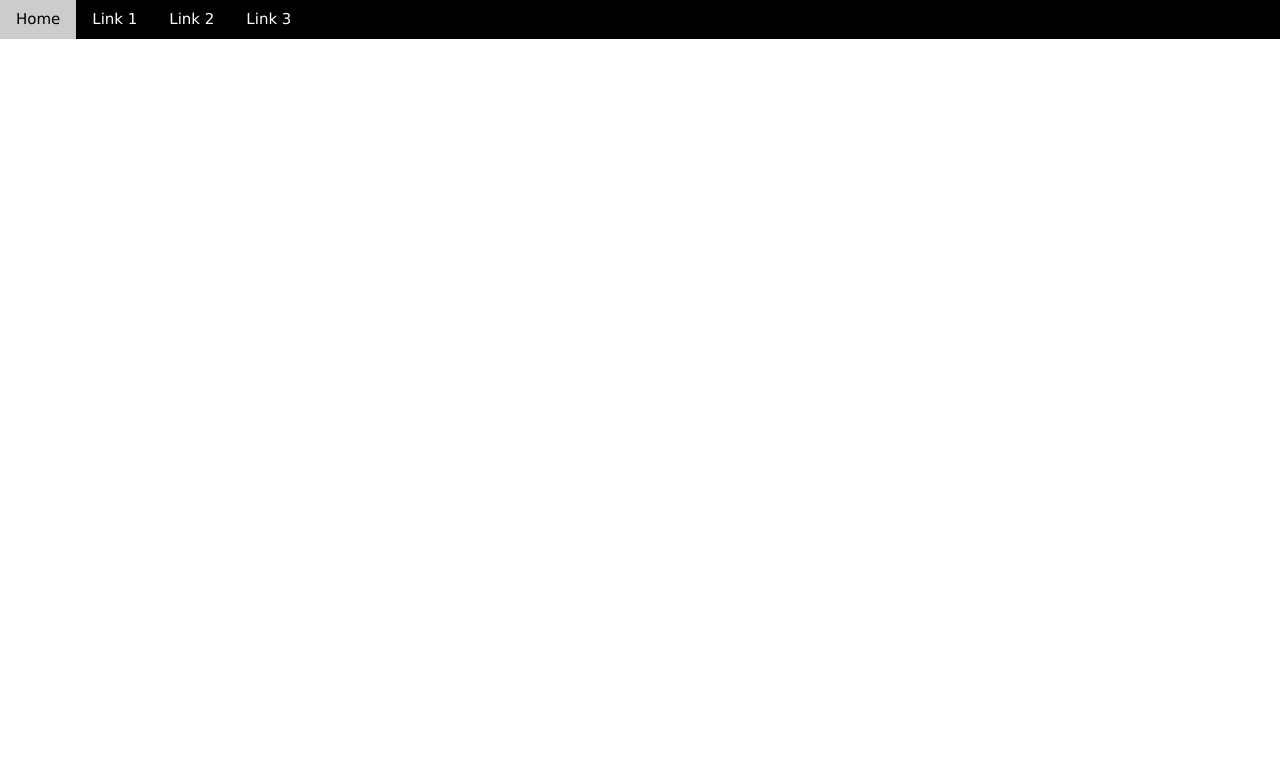
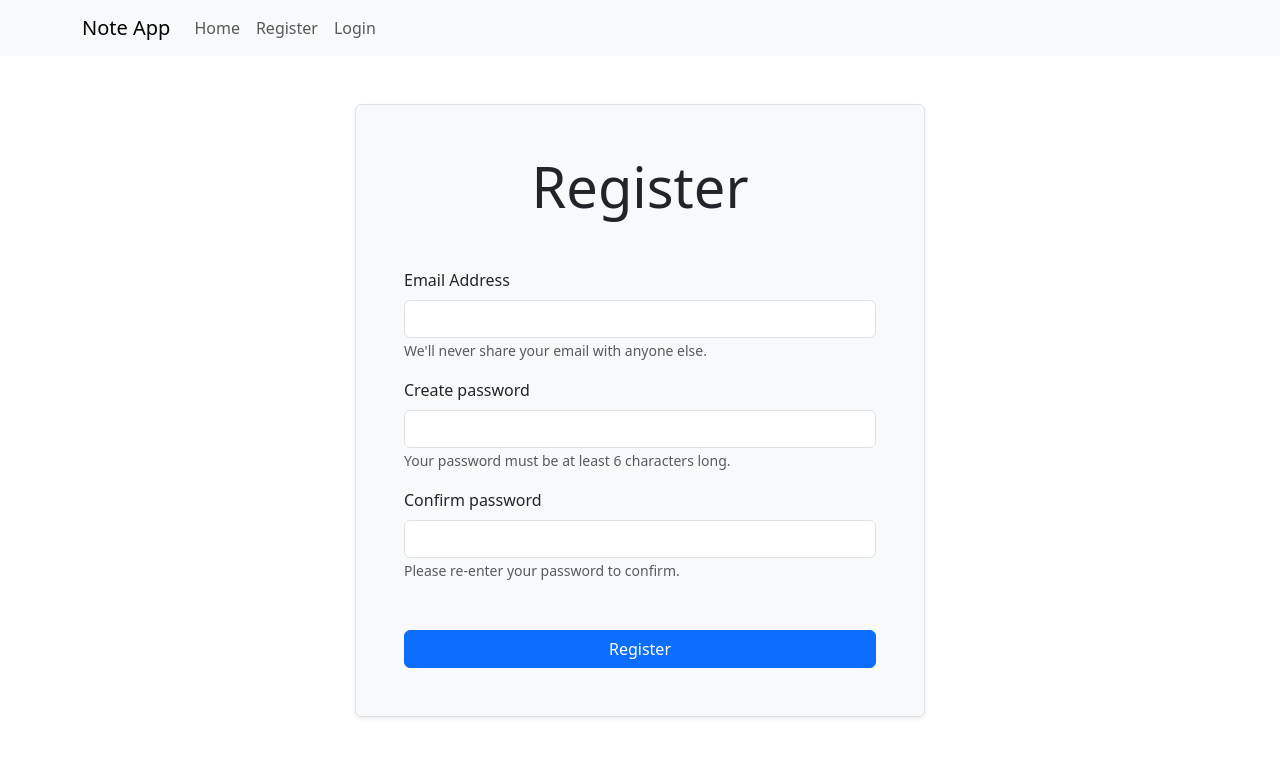
Before and after one commit to whdev36-cyber/flask-notes-app, a Flask app: page /register in a window 1280 px wide. Shown: the top 757 px of the page. Run offline with Flask 3, Linux system fonts and the light colour scheme.

Commit message:
feat: update base layout and enhance registration form with password confirmation

```diff
--- a/templates/base.html
+++ b/templates/base.html
@@ -5,17 +5,27 @@
     <meta charset="UTF-8">
     <meta name="viewport" content="width=device-width, initial-scale=1.0">
     <title>Notes App | {% block title %}{% endblock %}</title>
-    <link rel="stylesheet" href="https://www.w3schools.com/w3css/5/w3.css">
+    <link rel="stylesheet" href="https://cdn.jsdelivr.net/npm/bootstrap@5.3.6/dist/css/bootstrap.min.css">
 </head>
 
 <body>
-    <div class="w3-bar w3-black">
-        <a href="#" class="w3-bar-item w3-button">Home</a>
-        <a href="#" class="w3-bar-item w3-button">Link 1</a>
-        <a href="#" class="w3-bar-item w3-button">Link 2</a>
-        <a href="#" class="w3-bar-item w3-button">Link 3</a>
-    </div>
-    <div class="w3-container">
+    <nav class="navbar navbar-expand-lg bg-body-tertiary">
+        <div class="container">
+            <a class="navbar-brand" href="{{ url_for('index') }}">Note App</a>
+            <button class="navbar-toggler" type="button" data-bs-toggle="collapse" data-bs-target="#menu-toggler"
+                aria-controls="menu-toggler" aria-expanded="false" aria-label="Toggle navigation">
+                <span class="navbar-toggler-icon"></span>
+            </button>
+            <div class="collapse navbar-collapse" id="menu-toggler">
+                <div class="navbar-nav">
+                    <a class="nav-link" href="{{ url_for('index') }}">Home</a>
+                    <a class="nav-link" href="{{ url_for('register') }}">Register</a>
+                    <a class="nav-link" href="#">Login</a>
+                </div>
+            </div>
+        </div>
+    </nav>
+    <div class="container my-5">
         {% block content %}
         {% endblock %}
     </div>
--- a/templates/register.html
+++ b/templates/register.html
@@ -1,4 +1,28 @@
 {% extends 'base.html' %}
 {% block title %}Register{% endblock %}
 {% block content %}
+    <div class="row">
+        <div class="col-md-6 offset-md-3 bg-light border shadow-sm rounded p-5">
+            <h2 class="text-center display-4 mb-5">Register</h2>
+            <form method="post">
+                {{ form.hidden_tag() }}
+                <div class="form-group mb-3">
+                    {{ form.email.label(class="form-label") }}
+                    {{ form.email(class="form-control") }}
+                    <div class=""><small class="text-muted">We'll never share your email with anyone else.</small></div>
+                </div>
+                <div class="form-group mb-3">
+                    {{ form.password.label(class="form-label") }}
+                    {{ form.password(class="form-control") }}
+                    <div class=""><small class="text-muted">Your password must be at least 6 characters long.</small></div>
+                </div>
+                <div class="form-group mb-5">
+                    {{ form.password_confirm.label(class="form-label") }}
+                    {{ form.password_confirm(class="form-control") }}
+                    <div class=""><small class="text-muted">Please re-enter your password to confirm.</small></div>
+                </div>
+                {{ form.submit(class="btn btn-primary w-100") }}
+            </form>
+        </div>
+    </div>
 {% endblock %}
```
